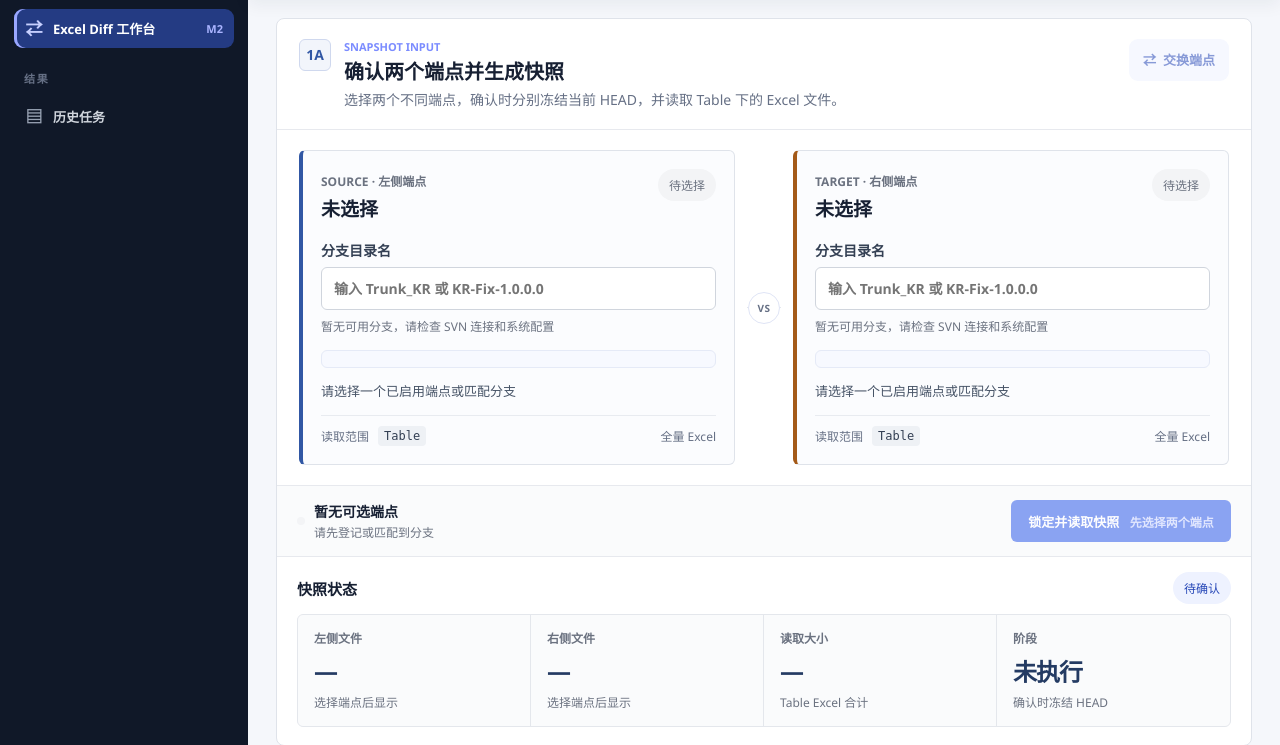
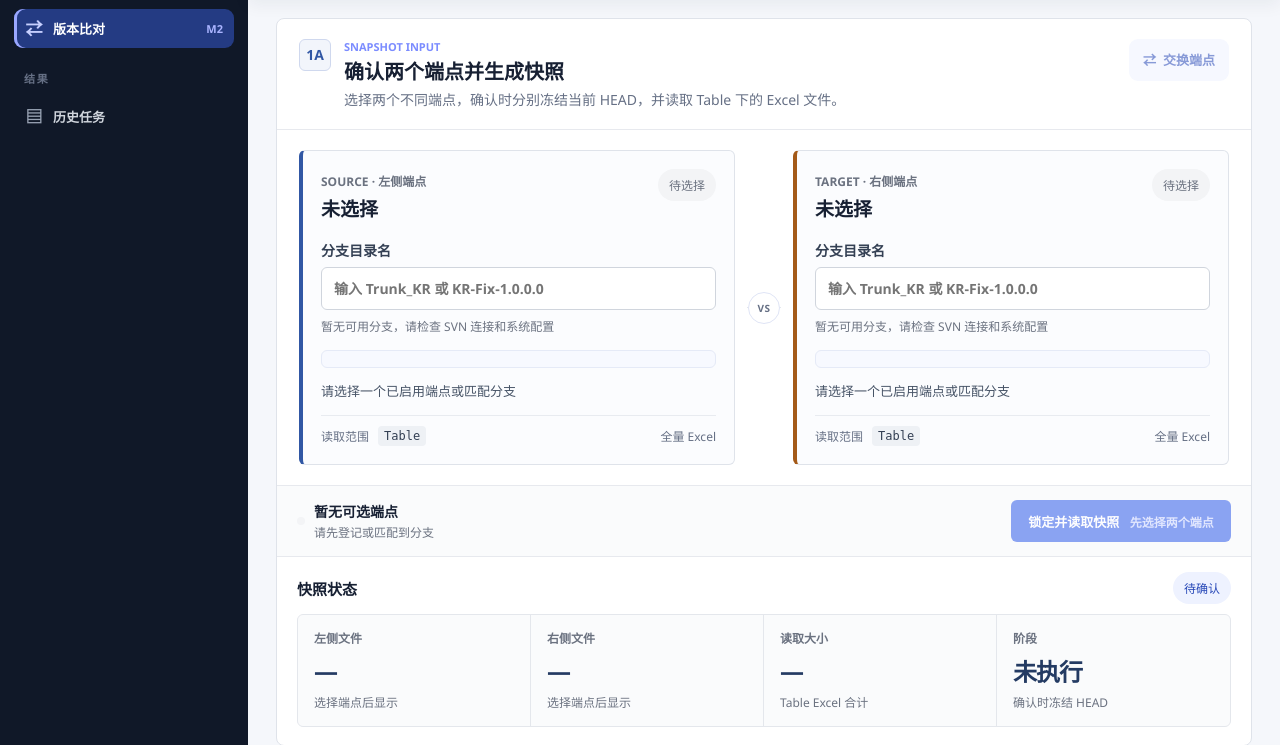
Before and after one commit to necrolytescat/Excel_Merge, a FastAPI app: page /compare in a window 1280 px wide. Shown: the part 211-956 px from the top of the page. Run offline with FastAPI, Linux system fonts and the light colour scheme; data that the repository does not hold is empty; some libraries are stand-ins or nearby versions.

Commit message:
修复标题错误

```diff
--- a/app/templates/compare.html
+++ b/app/templates/compare.html
@@ -20,7 +20,7 @@
         <p class="nav-label">系统配置</p>
         <a class="nav-item" href="/"><span class="nav-icon" aria-hidden="true">⌂</span><span>基础连接</span></a>
         <p class="nav-label">对比工具</p>
-        <a class="nav-item active" href="/compare" aria-current="page"><span class="nav-icon" aria-hidden="true">⇄</span><span>Excel Diff 工作台</span><span class="nav-current">M2</span></a>
+        <a class="nav-item active" href="/compare" aria-current="page"><span class="nav-icon" aria-hidden="true">⇄</span><span>版本比对</span><span class="nav-current">M2</span></a>
         <p class="nav-label">结果</p>
         <a class="nav-item" href="/compare/history"><span class="nav-icon" aria-hidden="true">▤</span><span>历史任务</span></a>
       </nav>
--- a/app/templates/compare_results.html
+++ b/app/templates/compare_results.html
@@ -25,7 +25,7 @@
         <p class="nav-label">系统配置</p>
         <a class="nav-item" href="/"><span class="nav-icon" aria-hidden="true">⌂</span><span>基础连接</span></a>
         <p class="nav-label">对比工具</p>
-        <a class="nav-item active" href="/compare" aria-current="page"><span class="nav-icon" aria-hidden="true">⇄</span><span>Excel Diff 工作台</span><span class="nav-current">M2</span></a>
+        <a class="nav-item active" href="/compare" aria-current="page"><span class="nav-icon" aria-hidden="true">⇄</span><span>版本比对</span><span class="nav-current">M2</span></a>
         <p class="nav-label">结果</p>
         <a class="nav-item" href="/compare/history"><span class="nav-icon" aria-hidden="true">▤</span><span>历史任务</span></a>
       </nav>
--- a/app/templates/history_tasks.html
+++ b/app/templates/history_tasks.html
@@ -20,7 +20,7 @@
         <p class="nav-label">系统配置</p>
         <a class="nav-item" href="/"><span class="nav-icon" aria-hidden="true">⌂</span><span>基础连接</span></a>
         <p class="nav-label">对比工具</p>
-        <a class="nav-item" href="/compare"><span class="nav-icon" aria-hidden="true">⇄</span><span>Excel Diff 工作台</span><span class="nav-current">M2</span></a>
+        <a class="nav-item" href="/compare"><span class="nav-icon" aria-hidden="true">⇄</span><span>版本比对</span><span class="nav-current">M2</span></a>
         <p class="nav-label">结果</p>
         <a class="nav-item active" href="/compare/history" aria-current="page"><span class="nav-icon" aria-hidden="true">▤</span><span>历史任务</span></a>
       </nav>
```
Also changed, not shown: tests/contract/test_compare_preview.py (+3 -0 lines).
